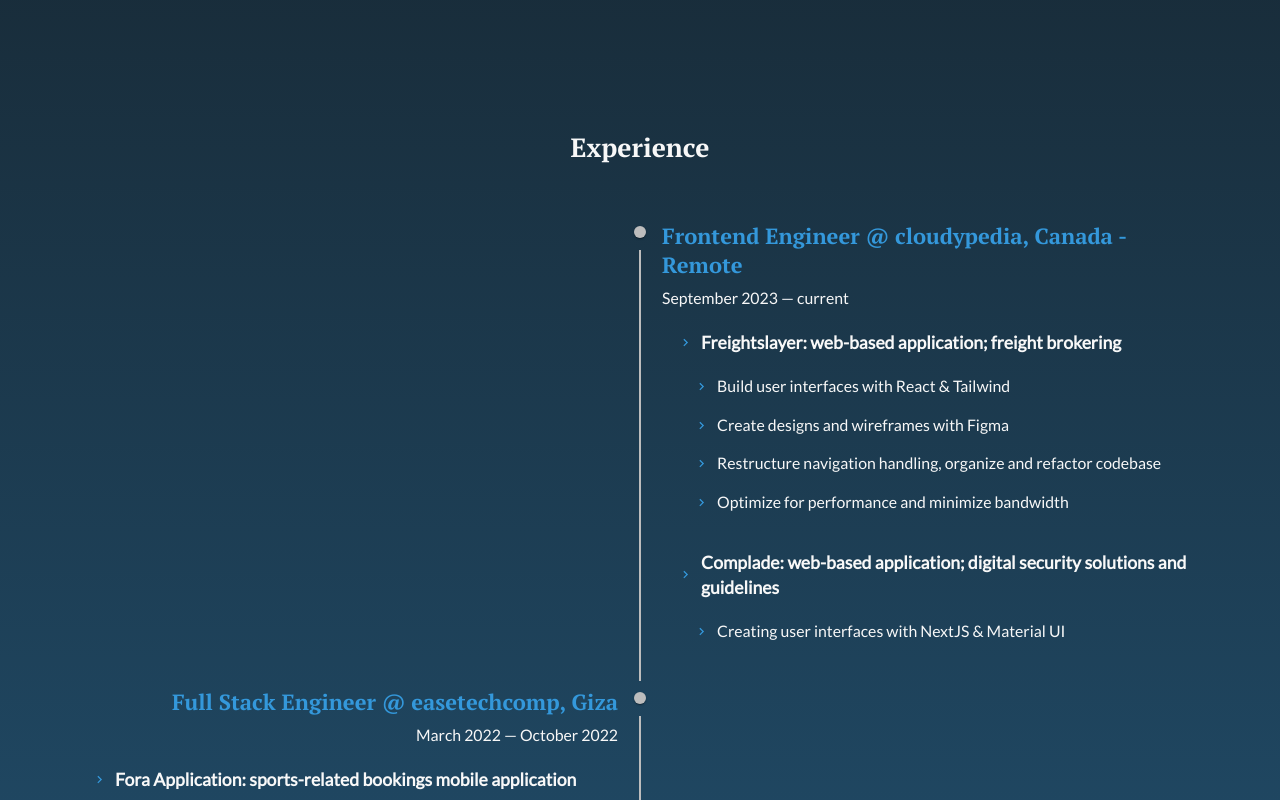
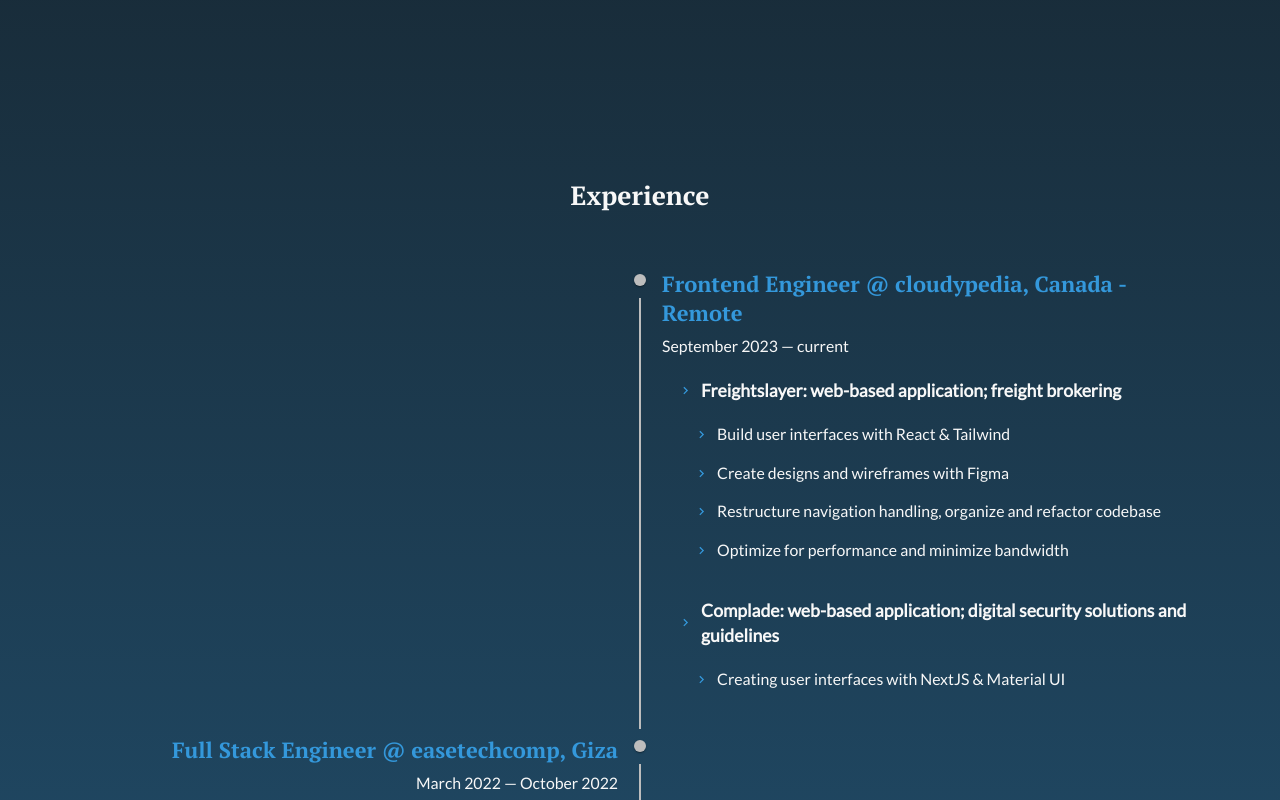
Before and after one commit to hanyy444/portofoliojs, a React (Vite) app: page / in a window 1280 px wide. Shown: the part 840-1640 px from the top of the page. Built offline with nearby package versions, Linux system fonts and the light colour scheme; a web font is replaced by a local one.

Commit message:
fix vh height in about, margins

```diff
--- a/src/layout/About.jsx
+++ b/src/layout/About.jsx
@@ -40,7 +40,7 @@
   );
 
   const aboutStyles = {
-    height: isTablet ? "85vh" : "100vh",
+    height: isTablet ? "100%" : "100vh",
     border: "none",
     display: "flex",
     flexDirection: isTablet ? "column" : "row",
@@ -48,7 +48,7 @@
     justifyContent: isTablet ? "start" : "center",
     gap: "5rem",
     padding: isTablet ? "64px 3rem 0 3rem" : "0 20rem",
-    // mb: isTablet ? "20rem" : "0",
+    mb: "5rem",
     scrollMarginTop: "calc(5rem + 64px)", // Header + Padding
   };
 
--- a/src/layout/Experience.jsx
+++ b/src/layout/Experience.jsx
@@ -134,7 +134,7 @@
       component="section"
       // height="100vh"
       // padding="5rem"
-      marginTop={5}
+      marginY="5rem"
       sx={{
         scrollMarginTop: "9rem",
         padding: isPhone ? "3rem" : "0 5rem",
```
